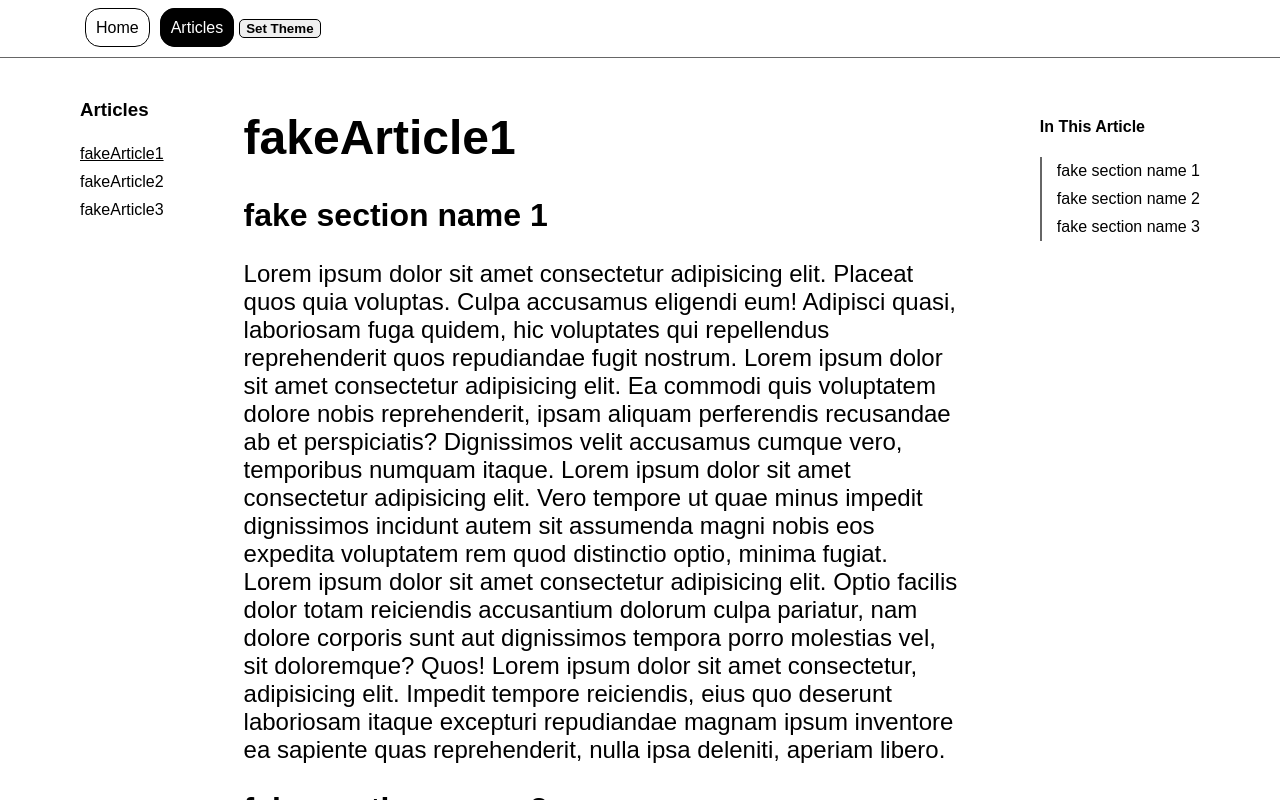
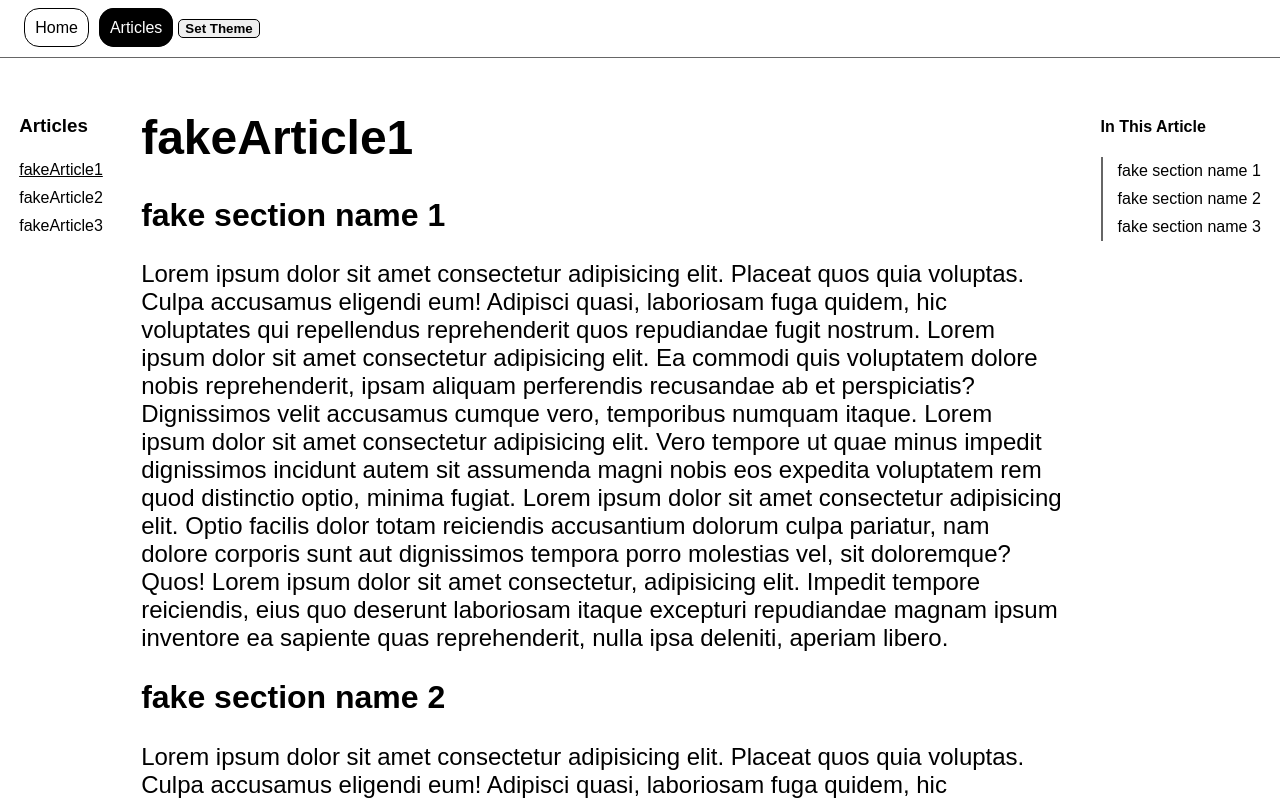
Before and after one commit to eBerkley/website, a React (Create React App) app: page /articles/fakeArticle1 in a window 1280 px wide. Built offline with nearby package versions, Linux system fonts and the light colour scheme.

Commit message:
refactoring, removed superfluous styles and divs

```diff
--- a/src/App.css
+++ b/src/App.css
@@ -1,6 +1,6 @@
 @import "./styles/NavBar.css";
-@import "./styles/ArticleNav.css";
-@import "./styles/Sections.css";
+@import "./styles/SideNavCollapser.css";
+@import "./styles/SideNav.css";
 @import "./styles/Main.css";
 @import "./styles/Body.css";
 
@@ -58,10 +58,17 @@ html {
   }
 }
 
-@media screen and (max-width: 1200px) {
+@media screen and (max-width: 1400px) {
   :root {
     --hBodyPadding: var(--xSmall);
     --hMainPadding: var(--xSmall);
+  }
+}
+
+/* Tablet View */
+@media screen and (max-width: 1200px) {
+  :root {
+    --hBodyPadding: var(--small);
     --hSideNavPadding: var(--small);
     --large-font: 2.5rem;
     --medium-font: 2rem;
@@ -69,6 +76,14 @@ html {
   }
 }
 
+@media screen and (max-width: 1000px) {
+  :root {
+    --hBodyPadding: var(--xSmall);
+    --hSideNavPadding: var(--xSmall);
+  }
+}
+
+/* Mobile View */
 @media screen and (max-width: 800px) {
   :root {
     --hSideNavPadding: var(--small);
--- a/src/components/ArticlesSection.js
+++ b/src/components/ArticlesList.js
@@ -1,7 +1,7 @@
 import { NavLink } from "react-router-dom";
 
 // parent element AllArticles renders outlet
-export default function ArticlesSection(props) {
+export default function ArticlesList(props) {
   const setClassName = ({ isActive }) => {
     if (isActive) {
       return "SideNav__ArticleName SideNav__ArticleName--isActive";
@@ -11,7 +11,7 @@ export default function ArticlesSection(props) {
   };
 
   return (
-    <nav className="SideNav">
+    <>
       <h3>Articles</h3>
       {props.articles.map((el) => (
         <NavLink
@@ -22,6 +22,6 @@ export default function ArticlesSection(props) {
           {el.title}
         </NavLink>
       ))}
-    </nav>
+    </>
   );
 }
--- a/src/components/HeadersAside.js
+++ b/src/components/SectionsInArticle.js
@@ -1,13 +1,13 @@
 // each header that is currently being displayed in main
-export default function HeadersAside({ article }) {
+export default function SectionsInArticle({ article }) {
   return (
-    <nav className="SideNav" aria-labelledby="SectionsHeader">
+    <>
       <h4 id="SectionsHeader">In This Article</h4>
         {article.map((el) => (
           <a className="SideNav__Section" key={el.section} href={`#${el.section}`}>
             {el.section}
           </a>
         ))}
-    </nav>
+    </>
   );
 }
--- a/src/components/ThemeButton.js
+++ b/src/components/ThemeButton.js
@@ -42,7 +42,7 @@ export default function ThemeButton() {
     }
   };
 
-  const onUnCollapse = () => {
+  const onExpand = () => {
     if (collapsed) {
       setCollapsed(false);
       window.addEventListener("mousedown", listener);
@@ -54,7 +54,7 @@ export default function ThemeButton() {
 
   return (
     <div ref={collapsable} className="NavBar__ThemeSelector">
-      <button className="NavBar__ThemeButton" onClick={onUnCollapse}>
+      <button className="NavBar__ThemeButton" onClick={onExpand}>
         Set Theme
       </button>
       <div className={collapsedClassName}>
--- a/src/routes/AllArticles.js
+++ b/src/routes/AllArticles.js
@@ -1,15 +1,7 @@
 import { Outlet } from "react-router-dom";
-
-import ArticlesSection from "../components/ArticlesSection";
-import fakeArticles from "../utils/fakeArticles";
 
 export default function AllArticles() {
   return (
-    <div className="BelowNav">
-      <nav className="MonitorViewNav">
-        <ArticlesSection articles={fakeArticles} />
-      </nav>
-      <Outlet />
-    </div>
+    <Outlet />
   );
 }
--- a/src/routes/Article.js
+++ b/src/routes/Article.js
@@ -1,11 +1,11 @@
 import { useParams, Navigate } from "react-router-dom";
 import ArticleMain from "../components/ArticleMain";
-import HeadersAside from "../components/HeadersAside";
+import SectionsInArticle from "../components/SectionsInArticle";
 import fakeArticles from "../utils/fakeArticles";
-import ArticlesSection from "../components/ArticlesSection";
+import ArticlesList from "../components/ArticlesList";
 import useResponse from "../utils/useResponsiveView";
 
-// tells main and aside components what article to display
+// orders components and tells them what to render
 export default function Article() {
   const { articleName } = useParams();
   const article = fakeArticles.find(({ title }) => title === articleName);
@@ -13,53 +13,62 @@ export default function Article() {
 
   const getCollapsed = () => {
     if (sideNavExpanded) {
-      return "CollapsableSideNav CollapsableSideNav--Expanded";
+      return "SideNavCollapser SideNavCollapser--Expanded";
     }
-    return "CollapsableSideNav CollapsableSideNav--Collapsed";
+    return "SideNavCollapser SideNavCollapser--Collapsed";
   }
 
   if (!articleName) {
     return <Navigate to="./fakeArticle1" />;
   }
 
-  if (clientDevice === "monitor") {
+
+
+  switch (clientDevice) {
+    case "monitor":
       return (
-      <>
+        <div className="BelowNav">
+          <nav className="SideNav">
+            <ArticlesList articles={fakeArticles} />
+          </nav>
+
           <ArticleMain article={article} />
-        <nav className="SideNavContainer">
-          <HeadersAside article={article.content} />
+
+          <nav className="SideNav">
+            <SectionsInArticle article={article.content} />
           </nav>
-      </>
+        </div>
       );
-  }
 
-  if (clientDevice === "tablet") {
+    case "tablet":
       return (
-      <>
-        <div className="SideNavContainer">
-          <HeadersAside article={article.content} />
-          <ArticlesSection articles={fakeArticles} />
+        <div className="BelowNav">
+
+          <nav className="SideNav">
+            <SectionsInArticle article={article.content} />
+            <ArticlesList articles={fakeArticles} />
+          </nav>
+
+          <ArticleMain article={article} />
         </div>
-        <ArticleMain article={article} />
-      </>
       );
-  }
 
-  if (clientDevice === "mobile") {
+
+    default: //case "mobile"
       return (
-      <>
+      <div className="BelowNav">
         <div className={getCollapsed()}>
-          <div className="CollapsableSideNav__Collapser">
+          <div className="SideNavCollapser__Collapser" >
             <span>Press To Collapse &rarr;</span>
             <button onClick={collapse}>&times;</button>
           </div>
-          <div className="SideNavContainer">
-            <HeadersAside article={article.content} />
-            <ArticlesSection articles={fakeArticles} />
-          </div>
+          <nav className="SideNav">
+            <SectionsInArticle article={article.content} />
+            <ArticlesList articles={fakeArticles} />
+          </nav>
         </div>
         <ArticleMain article={article} />
-      </>
-    );
+      </div>
+      )
   }
 }
--- a/src/styles/Body.css
+++ b/src/styles/Body.css
@@ -8,18 +8,15 @@ button:hover {
   cursor: pointer;
 }
 
-/* for some reason firefox mobile view's #root will reposition itself when a scrolling link is pressed if it has a static position */
 #root {
   position: fixed;
 }
 
 .Subroot {
   transition: margin-left var(--transition-timing);
-  margin-left: 0vw;
   height: 100vh;
   width: 100vw;
   overflow-y: auto;
-  /* overflow-x: hidden; */
   scroll-behavior: var(--scroll-behavior);
   scroll-padding-top: var(--small);
 }
--- a/src/styles/Main.css
+++ b/src/styles/Main.css
@@ -1,7 +1,6 @@
 main {
   flex: 1;
   padding: var(--xSmall) var(--hMainPadding);
-  /* max-height: 100%; */
 }
 
 .Main__Title {
--- a/src/styles/Sections.css
+++ /dev/null
@@ -1,47 +0,0 @@
-.SideNavContainer {
-  padding: 0 var(--hSideNavPadding);
-  position: sticky;
-  top: 6rem;
-  height: fit-content;
-}
-
-.SideNav {
-  width: max-content;
-  display: flex;
-  flex-direction: column;
-}
-
-.SideNav__Section {
-  padding: 5px 0 5px 15px;
-  border-left: 2px solid var(--tertiary);
-  color: var(--secondary);
-  transition: color var(--transition-timing);
-  text-decoration: none;
-
-}
-
-
-.CollapsableSideNav {
-  top: 0;
-  left: 0;
-  height: 100vh;
-  background-color: var(--primary);
-  transition: width var(--transition-timing);
-  position: fixed;
-  overflow-x: hidden;
-  border-right: 1px solid var(--tertiary);
-}
-
-.CollapsableSideNav--Expanded {
-  width: var(--mobileViewSideNavWidth);
-}
-
-.CollapsableSideNav--Collapsed {
-  width: 0;
-}
-
-.CollapsableSideNav__Collapser {
-  width: var(--mobileViewSideNavWidth);
-  display: flex;
-  justify-content: flex-end;
-}
--- a/src/styles/ArticleNav.css
+++ b/src/styles/SideNav.css
@@ -1,12 +1,22 @@
-.MonitorViewNav {
+
+.SideNav {
+  padding: 0 var(--hSideNavPadding);
   position: sticky;
-  top: 5rem;
+  top: 6rem;
   height: fit-content;
-  padding: 0 var(--hSideNavPadding)
+  width: max-content;
+  display: flex;
+  flex-direction: column;
 }
 
+.SideNav__Section {
+  padding: 5px 0 5px 15px;
+  border-left: 2px solid var(--tertiary);
+  color: var(--secondary);
+  transition: color var(--transition-timing);
+  text-decoration: none;
+}
 
-/* animation likely to be changed */
 .SideNav__ArticleName {
   color: var(--secondary);
   transition-property: text-shadow, color;
@@ -22,9 +32,3 @@
 .SideNav__ArticleName--isActive {
   text-decoration: underline;
 }
-
-@media screen and (max-width: 1200px) {
-  .MonitorViewNav {
-    display: none;
-  }
-}
--- /dev/null
+++ b/src/styles/SideNavCollapser.css
@@ -0,0 +1,22 @@
+.SideNavCollapser {
+  top: 0;
+  left: 0;
+  height: 100vh;
+  background-color: var(--primary);
+  transition: width var(--transition-timing);
+  position: fixed;
+  overflow-x: hidden;
+  border-right: 1px solid var(--tertiary);
+  width: 0;
+}
+
+.SideNavCollapser--Expanded {
+  width: var(--mobileViewSideNavWidth);
+}
+
+
+.SideNavCollapser__Collapser {
+  width: var(--mobileViewSideNavWidth);
+  display: flex;
+  justify-content: flex-end;
+}
--- a/src/utils/useResponsiveView.js
+++ b/src/utils/useResponsiveView.js
@@ -1,12 +1,13 @@
 import { createContext, useContext, useState, useEffect, useRef } from 'react';
 import useWindowWidth from './useWindowWidth';
 
-const CurrentView = createContext("desktop")
+const CurrentView = createContext({clientDevice: "", sideNavExpanded: false, expand: () => {}, collapse: () => {}})
 
 export function ResponseProvider({ children }){
   const clientDevice = useWindowWidth()
   const [sideNavExpanded, setSideNavExpanded] = useState(false)
   const subRoot = useRef()
+
   const expand = () => {
     setSideNavExpanded(true);
   }
@@ -16,12 +17,18 @@ export function ResponseProvider({ children }){
   }
 
   useEffect(() => {
-    if (sideNavExpanded && clientDevice === "mobile") {
-      subRoot.current.className="Subroot Subroot--Expanded"
+    if (clientDevice !== "mobile") {
+      setSideNavExpanded(false)
+    }
+  }, [clientDevice])
+
+  useEffect(() => {
+    if (sideNavExpanded) {
+      subRoot.current.className = "Subroot Subroot--Expanded";
     } else {
       subRoot.current.className = "Subroot";
     }
-  }, [sideNavExpanded, clientDevice])
+  }, [sideNavExpanded])
 
 
   return (
```
Lines whose indentation alone changed are shown as unchanged.
